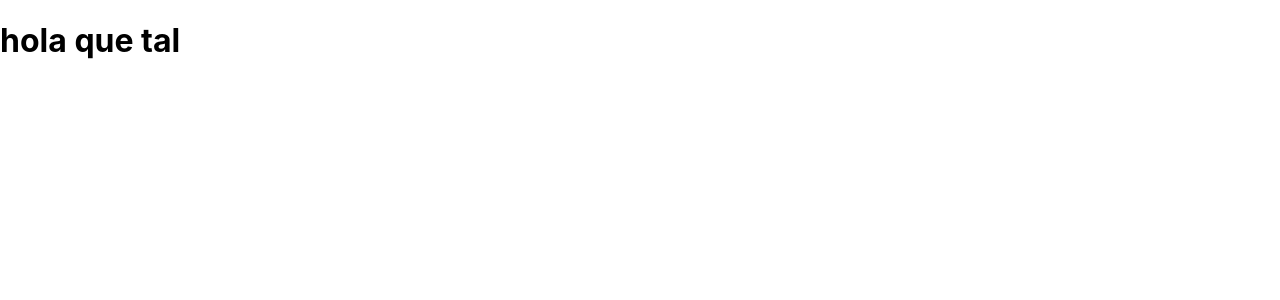
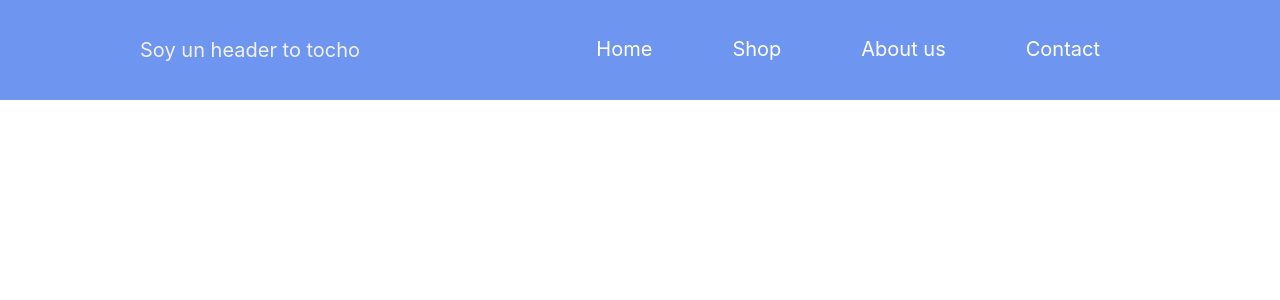
Before and after one commit to lidiettes/react-ecommerce, a React (Create React App) app: page / in a window 1280 px wide. Shown: the top 300 px of the page. Built offline with nearby package versions, Linux system fonts and the light colour scheme.

Commit message:
changes nav

```diff
--- a/src/App.js
+++ b/src/App.js
@@ -1,9 +1,9 @@
-
 import './App.css';
+import Header from './components/Header/Header';
 
 function App() {
   return (
-  <h1>hola que tal</h1>
+  <Header />
   );
 }
 
--- /dev/null
+++ b/src/components/Header/Header.css
@@ -0,0 +1,44 @@
+header {
+	width:100%; /* Establecemos que el header abarque el 100% del documento */
+	overflow:hidden; /* Eliminamos errores de float */
+	background:#6e95f0;
+	margin-bottom:20px;
+}
+
+.wrapper {
+	width:90%; /* Establecemos que el ancho sera del 90% */
+	max-width:1000px; /* Aqui le decimos que el ancho máximo sera de 1000px */
+	margin:auto; /* Centramos los elementos */
+	overflow:hidden;
+ /* Eliminamos errores de float */
+}
+
+header .logo {
+	color:#f2f2f2;
+	font-size:20px;
+	line-height:100px;
+	float:left;
+}
+
+header nav {
+	float:right;
+	line-height:100px;
+}
+
+header nav a {
+	display:inline-block;
+	color:#fff;
+	text-decoration:none;
+	padding:5px 40px;
+	line-height:normal;
+	font-size:20px;
+
+	-webkit-transition:all 500ms ease;
+	-o-transition:all 500ms ease;
+	transition:all 500ms ease;
+}
+
+header nav a:hover {
+	background:#d3d495;
+	border-radius:20px;
+}
--- /dev/null
+++ b/src/components/Header/Header.jsx
@@ -0,0 +1,23 @@
+import './Header.css';
+
+const Header = () => {
+return (
+    <>
+        <header>
+		<div className="wrapper">
+			<div className="logo">Soy un header to tocho</div>
+
+			<nav>
+				<a href="#">Home</a>
+				<a href="#">Shop</a>
+				<a href="#">About us</a>
+				<a href="#">Contact</a>
+			</nav>
+		</div>
+	</header>
+
+    </>
+)
+};
+
+export default Header;
```
